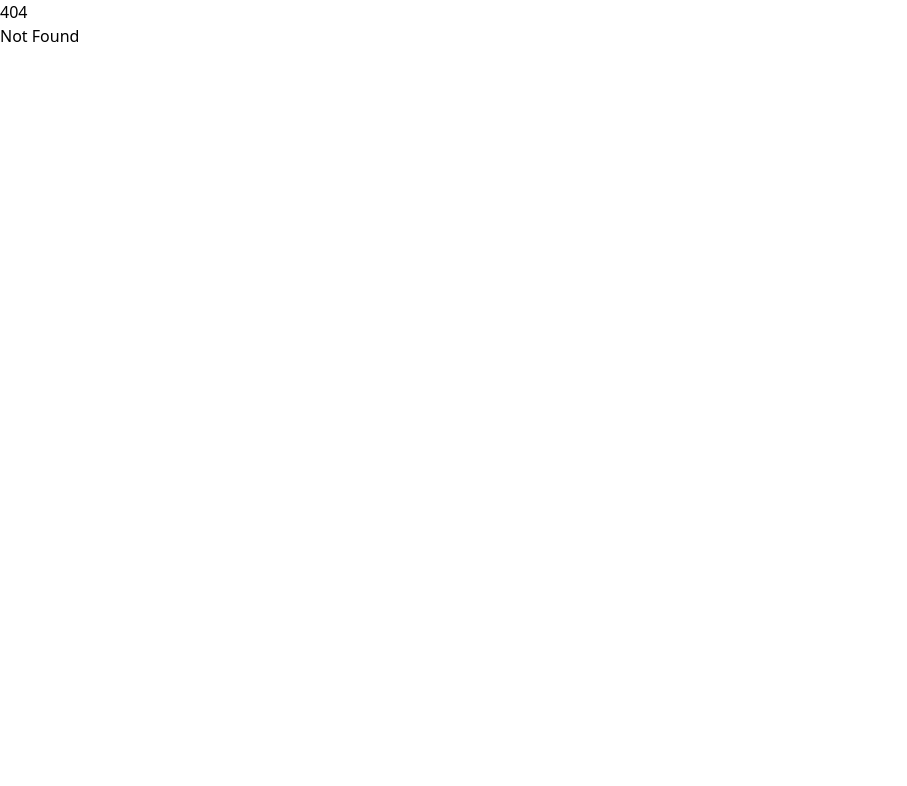
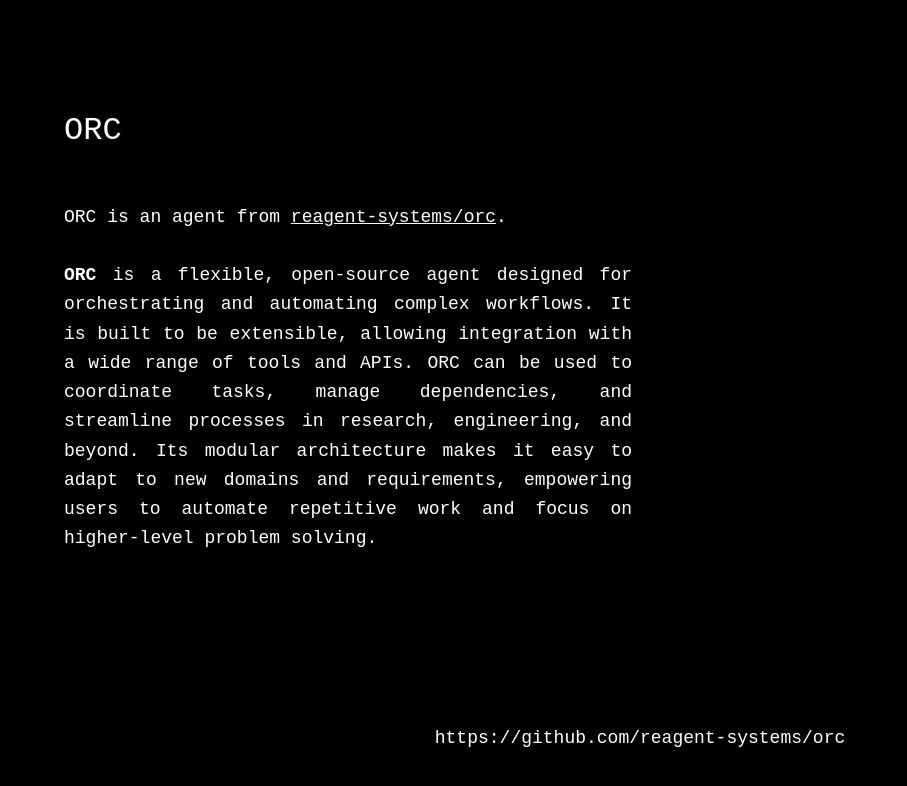
Before and after one commit to reagent-systems/reagent-website-minimalist, a SvelteKit app: page /orc in a window 1280 px wide. Before the commit this address had no page. Shown: the top 786 px of the page, without its empty margins (0-907 px from the left). Built offline with nearby package versions, Linux system fonts and the light colour scheme.

Commit message:
Made a page based off github repo.

```diff
--- /dev/null
+++ b/exploration/content-page-from-github.md
@@ -0,0 +1,51 @@
+# Creating a Content Page from a GitHub Link
+
+This guide explains how to add a new content page to your SvelteKit site based on a GitHub repository, and how to link it from the appropriate section of your site.
+
+---
+
+## 1. Receive the GitHub Link
+- Example: `https://github.com/reagent-systems/orc`
+
+## 2. Extract Key Content
+- Visit the repository and review the README and project description.
+- Summarize the project in 2-3 sentences for the page description.
+- Note the official repository link for attribution and linking.
+
+## 3. Determine Placement
+- If the project is a core agent or app, place the content page at the top level (e.g., `/orc`, `/simple-agent`).
+- If it is a sub-feature or belongs to a specific section, place it under the relevant route (e.g., `/agent/feature-x`).
+
+## 4. Create the Content Page
+- Use the established content page style:
+  - Left-aligned heading in Courier New.
+  - Justified description text.
+  - Fade-in effect on load.
+  - Centered, animated underline link to the GitHub repo at the bottom.
+  - Heading is clickable and returns to the parent section (e.g., `/agent`).
+- Example file: `src/routes/orc/+page.svelte`
+
+## 5. Update Navigation Links
+- Find the section (e.g., `/agent`) where the new content page should be linked.
+- Add or update the small words (links) to include the new page, pointing to the correct route (e.g., `/orc`).
+- Ensure the link uses the same animated underline and font style as other links.
+
+## 6. Test Navigation
+- Click the new link from the parent section to ensure it routes to the new content page.
+- Click the heading on the content page to ensure it returns to the parent section.
+
+## 7. Consistency
+- Ensure all new content pages follow the same layout, font, and transition conventions as existing pages.
+
+---
+
+## Example Workflow
+1. **User provides a GitHub link** (e.g., for ORC).
+2. **Assistant extracts summary and repo link** from the README.
+3. **Assistant creates `/orc` content page** with heading, description, and GitHub link.
+4. **Assistant updates `/agent` page** to link to `/orc` in the small words section.
+5. **User can now navigate from `/agent` to `/orc` and back, with consistent style and transitions.
+
+---
+
+This process ensures that adding new content pages from GitHub projects is fast, consistent, and always integrated into your site's navigation.
--- a/src/routes/agent/+page.svelte
+++ b/src/routes/agent/+page.svelte
@@ -70,7 +70,7 @@ async function handleBackNav(e: MouseEvent) {
       Agent
     </a>
     <div class="flex flex-row items-center justify-center space-x-16 fade-in" class:visible={fadeIn} style="margin-top:48px;">
-      <a href="#" class="text-xl font-courier underline-animate" style="color:inherit; text-decoration:none;">Orc</a>
+      <a href="/orc" class="text-xl font-courier underline-animate" style="color:inherit; text-decoration:none;">Orc</a>
       <a href="/simple-agent" class="text-xl font-courier underline-animate" style="color:inherit; text-decoration:none;">Simple-Agent</a>
     </div>
   </div>
--- /dev/null
+++ b/src/routes/orc/+page.svelte
@@ -0,0 +1,70 @@
+<script lang="ts">
+import { onMount } from 'svelte';
+import { goto } from '$app/navigation';
+let fadeIn = false;
+
+function handleBack() {
+  goto('/agent');
+}
+
+onMount(() => {
+  setTimeout(() => { fadeIn = true; }, 10);
+});
+</script>
+
+<style>
+.fade-in {
+  opacity: 0;
+  transition: opacity 0.5s cubic-bezier(0.4,0,0.2,1);
+}
+.fade-in.visible {
+  opacity: 1;
+}
+.font-courier {
+  font-family: 'Courier New', Courier, monospace;
+}
+.medium-font {
+  font-size: 2rem;
+  cursor: pointer;
+  transition: transform 0.3s cubic-bezier(0.4,0,0.2,1);
+}
+.medium-font:hover, .medium-font:focus {
+  transform: translateY(-6px);
+}
+.underline-animate {
+  position: relative;
+}
+.underline-animate::after {
+  content: '';
+  position: absolute;
+  left: 50%;
+  bottom: -2px;
+  width: 0%;
+  height: 2px;
+  background: currentColor;
+  transition: width 0.3s cubic-bezier(0.4,0,0.2,1), left 0.3s cubic-bezier(0.4,0,0.2,1);
+  transform: translateX(-50%);
+}
+.underline-animate:hover::after, .underline-animate:focus::after {
+  width: 100%;
+  left: 50%;
+}
+</style>
+
+<div class="min-h-screen flex flex-col bg-black text-white font-courier">
+  <div class="flex flex-col md:flex-row flex-1 items-center justify-center">
+    <div class="flex flex-col justify-center fade-in w-full md:w-1/2 pr-8 md:pr-8" class:visible={fadeIn} style="max-width:600px; margin-left:5vw;">
+      <div class="medium-font mb-12" tabindex="0" on:click={handleBack} on:keydown={(e) => e.key === 'Enter' && handleBack()} aria-label="Back to Agent">ORC</div>
+      <div class="text-lg leading-relaxed w-full text-justify break-words mb-16">
+        ORC is an agent from <a href="https://github.com/reagent-systems/orc" style="color:inherit; text-decoration:underline;">reagent-systems/orc</a>.<br/><br/>
+        <b>ORC</b> is a flexible, open-source agent designed for orchestrating and automating complex workflows. It is built to be extensible, allowing integration with a wide range of tools and APIs. ORC can be used to coordinate tasks, manage dependencies, and streamline processes in research, engineering, and beyond. Its modular architecture makes it easy to adapt to new domains and requirements, empowering users to automate repetitive work and focus on higher-level problem solving.
+      </div>
+    </div>
+    <div class="w-full md:w-1/2 pr-4 md:pr-8" />
+  </div>
+  <div class="w-full flex justify-center pb-12 fade-in" class:visible={fadeIn}>
+    <a href="https://github.com/reagent-systems/orc" class="text-lg underline-animate font-courier" style="color:inherit; text-decoration:none;">
+      https://github.com/reagent-systems/orc
+    </a>
+  </div>
+</div>
```
